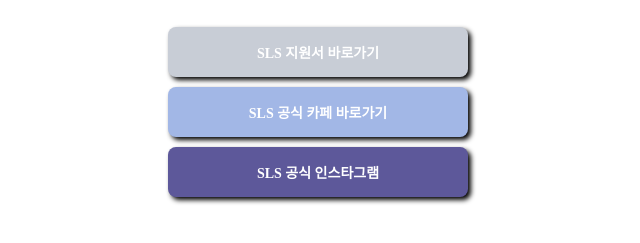
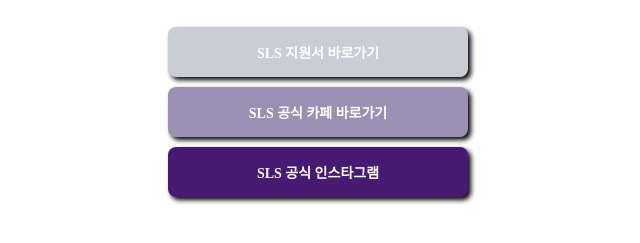
Before and after one commit to seoullawsociety/linkpage, a plain HTML site: page index.html in a window 1280 px wide. Shown: the part 275-518 px from the top of the page, without its empty margins (322-962 px from the left). Drawn offline with Linux system fonts and the light colour scheme; a web font is replaced by a local one.

Commit message:
Update index.html

```diff
--- a/index.html
+++ b/index.html
@@ -94,7 +94,7 @@
         }
 
         #a_1:hover {
-            background-color: #f2f2f2;
+            background-color: #d1d2de;
 
 
         }
@@ -103,7 +103,7 @@
             width: 300px;
             height: 50px;
 
-            background-color: #a2b7e6;
+            background-color: #9d8eb4;
             border-radius: 8px;
 
             margin-bottom: 10px;
@@ -132,7 +132,7 @@
             width: 300px;
             height: 50px;
 
-            background-color: #5d589a;
+            background-color: #471a72;
             border-radius: 8px;
 
             margin-bottom: 10px;
```
